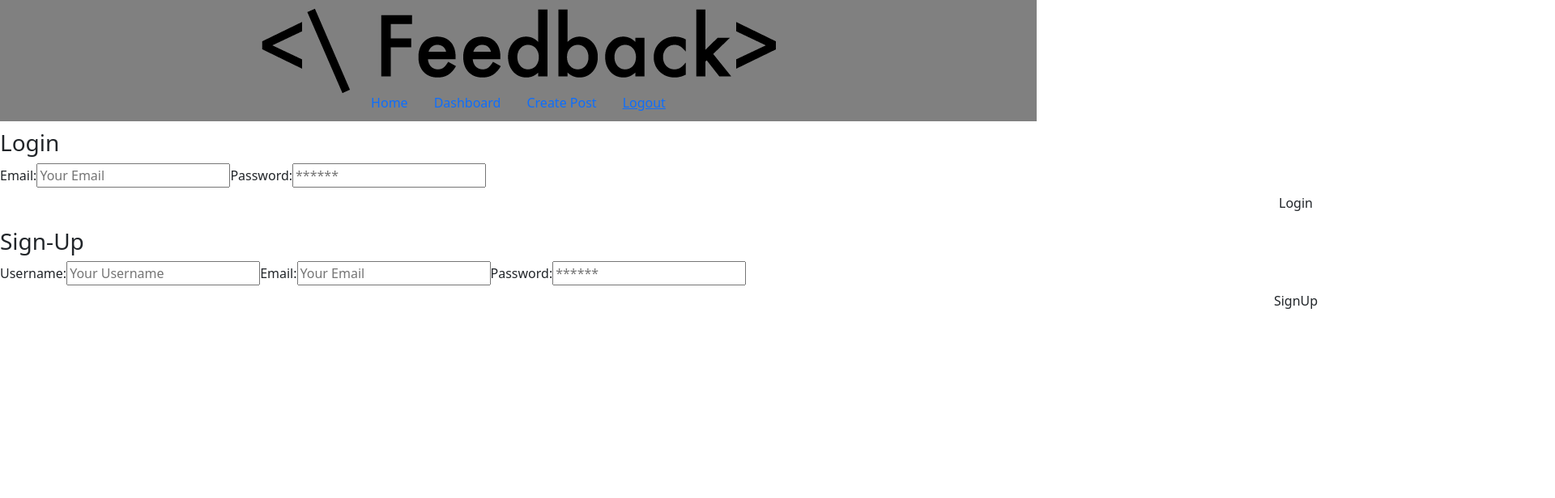
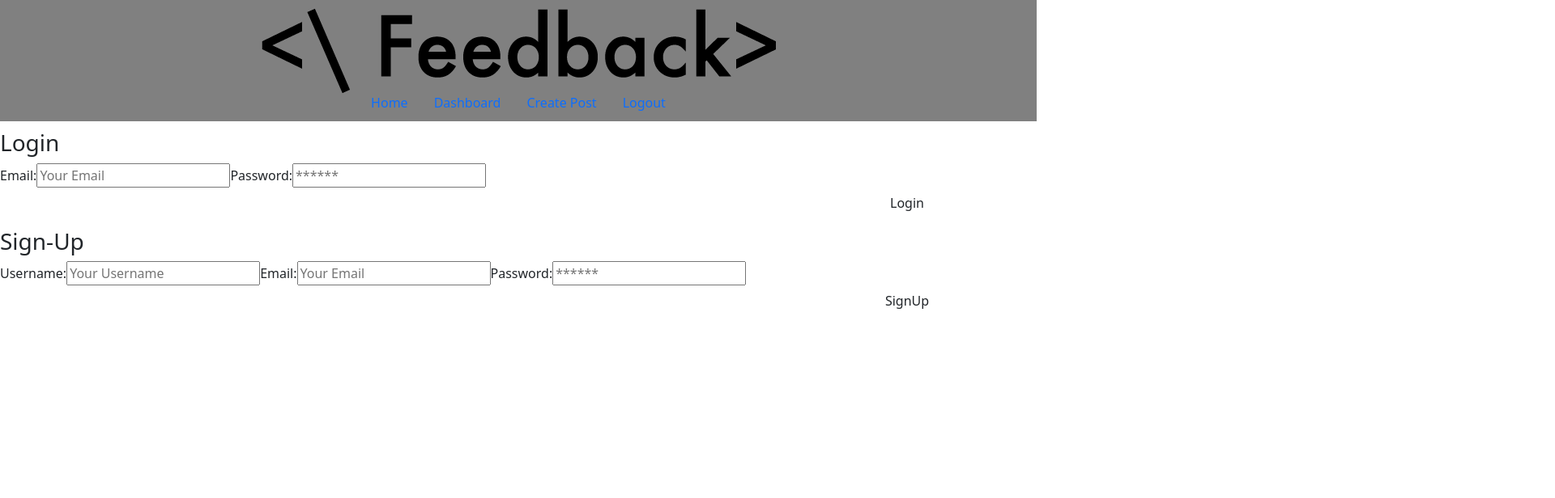
Before and after one commit to Jillium/FEEDback, a React (Create React App) app in the folder client/: page /login in a window 1280 px wide. Shown: the top 616 px of the page at 81% size, 1920 px wide, since content can reach past the window. Built offline with nearby package versions, Linux system fonts and the light colour scheme; sample sign-in values are in the browser's storage.

Commit message:
added removePost, change logout link, visualize buttons

```diff
--- a/client/src/App.jsx
+++ b/client/src/App.jsx
@@ -59,9 +59,7 @@ function App() {
             <li className='nav-item'>
               {loggedIn ? (
                 <>
-                  <a href="/" onClick={Auth.logout}>
-                    Logout
-                  </a>
+                  <Link to="/" onClick={Auth.logout} style={{ textDecoration: 'none' }}>Logout</Link>
                 </>
               ) : (
                 <>
--- a/client/src/components/PostList.jsx
+++ b/client/src/components/PostList.jsx
@@ -27,7 +27,7 @@ const PostList = ({ posts }) => {
                                         <h3>{post.title}</h3>
                                         <p>{post.postBody}</p>
                                         <p className="mb-0">
-                                            Comemnts: {post.commentCount} || Click to{' '}
+                                            Comments: {post.commentCount} || Click to{' '}
                                             {post.commentCount ? 'see' : 'start'} the discussion!
                                         </p>
                                     </Link>
--- a/client/src/graphql/mutations.js
+++ b/client/src/graphql/mutations.js
@@ -72,3 +72,22 @@ export const REMOVE_FRIEND = gql`
     }
   }
 `;
+
+export const REMOVE_POST = gql`
+  mutation removePost($postId: ID!) {
+    removePost(postId: $postId) {
+      _id
+      title
+      postBody
+      username
+      createdAt
+      postLink
+      comments {
+        _id
+        commentText
+        createdAt
+        username
+      }
+    }
+  }
+`
--- a/client/src/pages/Login.jsx
+++ b/client/src/pages/Login.jsx
@@ -135,7 +135,7 @@ const Login = (props) => {
                 value={loginFormState.password}
                 onChange={handleLoginFormChange}
               />
-              <button className="btn d-block w-100" type="submit">
+              <button className="btn col-12 col-md-3" type="submit">
                 Login
               </button>
       </form>
@@ -178,7 +178,7 @@ const Login = (props) => {
                 value={signUpFormState.password}
                 onChange={handleSignUpFormChange}
               />
-              <button className="btn d-block w-100" type="submit">
+              <button className="btn col-12 col-md-3" type="submit">
                 SignUp
               </button>
       </form>
```
Also changed, not shown: 2 other files (tests, documents, lock files or other folders).
